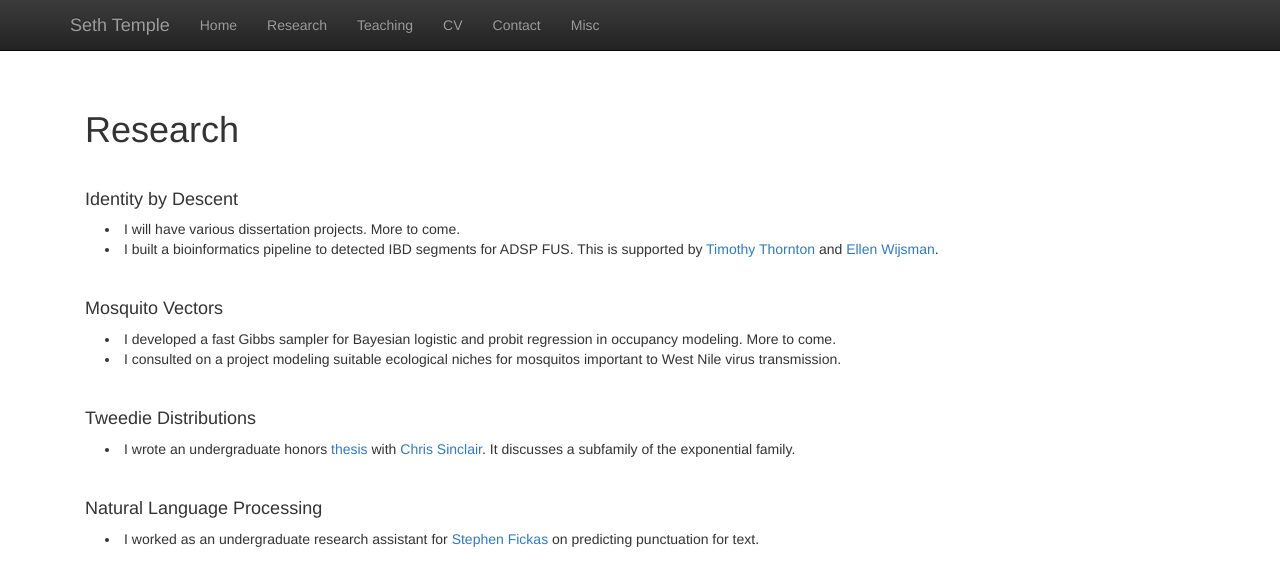
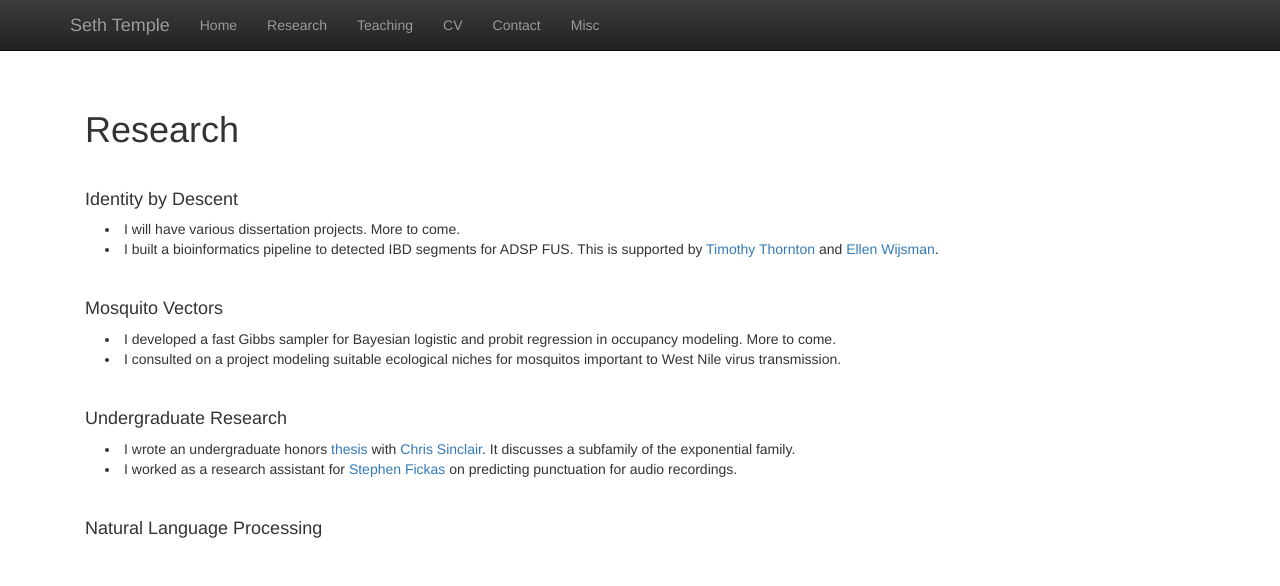
Before and after one commit to sdtemple/sdtemple.github.io, a Jekyll site: the page built from research.html, in a window 1280 px wide. Shown: the top 586 px of the page. Built offline with Jekyll 4.4.1, drawn with Linux system fonts in a browser that asks for light colours; nearby versions of some CDN libraries; library files that are not in the unit come from our copies.

Commit message:
Update research.html

```diff
--- a/research.html
+++ b/research.html
@@ -17,12 +17,13 @@ title:  'Research'
   <li style="padding:0px;margin:0px 20px 0px;">I consulted on a project modeling suitable ecological niches for mosquitos important to West Nile virus transmission.</li>
 </p>
 <br/>
-<h4>Tweedie Distributions</h4>
+<h4>Undergraduate Research</h4>
 <p class="content" style="padding:0px;margin:0px 20px 0px;">
   <li style="padding:0px;margin:0px 20px 0px;">I wrote an undergraduate honors <a href = "https://math.uoregon.edu/wp-content/uploads/2018/07/TempleStempleTweedieThesis.pdf">thesis</a> with <a href = "http://cdsinclair.org">Chris Sinclair</a>. It discusses a subfamily of the exponential family.</li>
+  <li style="padding:0px;margin:0px 20px 0px;">I worked as a research assistant for <a href = "http://ix.cs.uoregon.edu/~fickas/new_home/">Stephen Fickas</a> on predicting punctuation for audio recordings.</li>
 </p>
 <br/>
 <h4>Natural Language Processing</h4>
 <p class="content" style="padding:0px;margin:0px 20px 0px;">
-  <li style="padding:0px;margin:0px 20px 0px;">I worked as an undergraduate research assistant for <a href = "http://ix.cs.uoregon.edu/~fickas/new_home/">Stephen Fickas</a> on predicting punctuation for text.</li>
+
 </p>
```
